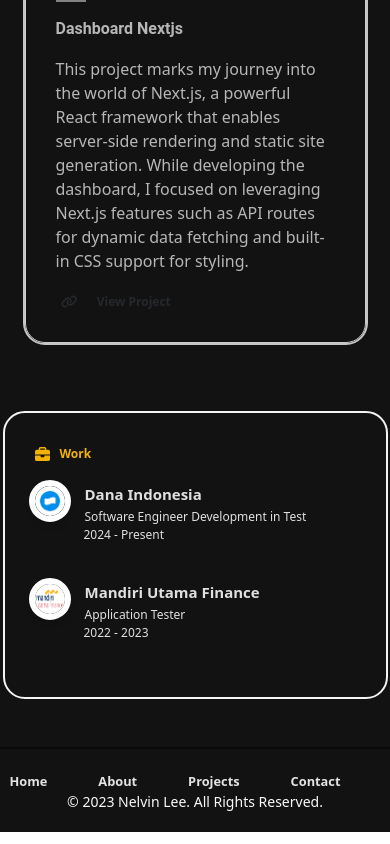
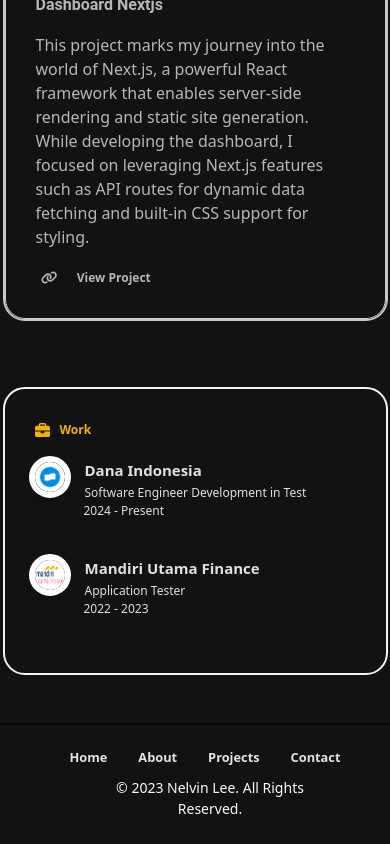
Before and after one commit to Nyx09/portofolio-react, a React (Create React App) app: page / in a window 390 px wide. Shown: the part 1754-2598 px from the top of the page. Built offline with nearby package versions, Linux system fonts and the light colour scheme; grey boxes are pictures that could not be loaded.

Commit message:
fixing footer

```diff
--- a/src/components/projects/styles/allProject.css
+++ b/src/components/projects/styles/allProject.css
@@ -20,7 +20,6 @@
 		width: 100%;
 		flex-direction: column;
 		height: fit-content;
-		padding-left: 30px;
-		padding-right: 30px;
+
 	}
 }
--- a/src/components/projects/styles/project.css
+++ b/src/components/projects/styles/project.css
@@ -64,7 +64,7 @@
 .project-link {
 	display: flex;
 	align-items: center;
-	color: var(--secondary-color);
+	color: #e0e0e0;
 	font-size: 12px;
 	padding-top: 20px;
 }
@@ -85,6 +85,5 @@
 	}
 	.project-container{
 		height: max-content;
-
 	}
 }
--- a/src/components/styles/card.css
+++ b/src/components/styles/card.css
@@ -37,8 +37,6 @@
 @media (max-width: 600px) {
     .card-container {
         width: 100%;
-		padding-left: 30px;
-		padding-right: 30px;
     }
     .card-title {
         font-size: 12px;
--- a/src/components/styles/footer.css
+++ b/src/components/styles/footer.css
@@ -6,6 +6,7 @@
 	margin-top: 50px;
 	padding-bottom: 25px;
 	align-items: center;
+
 }
 
 .footer-links,
@@ -43,12 +44,15 @@
 	color: #fafafa;
 	font-size: 14px;
 	text-align: right;
+
 }
 
 @media (max-width: 600px) {
 	.footer {
+		padding-bottom: 25px;
 		flex-direction: column;
-		height: 85px;
+		height: auto;
+		margin-left:60px ;
 	}
 
 	.footer-links {
@@ -60,4 +64,11 @@
 	.footer-nav-link-list {
 		width: 100%;
 	}
+	.footer-credits-text {
+		padding-top: 10px;
+
+		position: relative;
+		text-align: center;
+		padding-right:30px ;
+	}
 }
```
